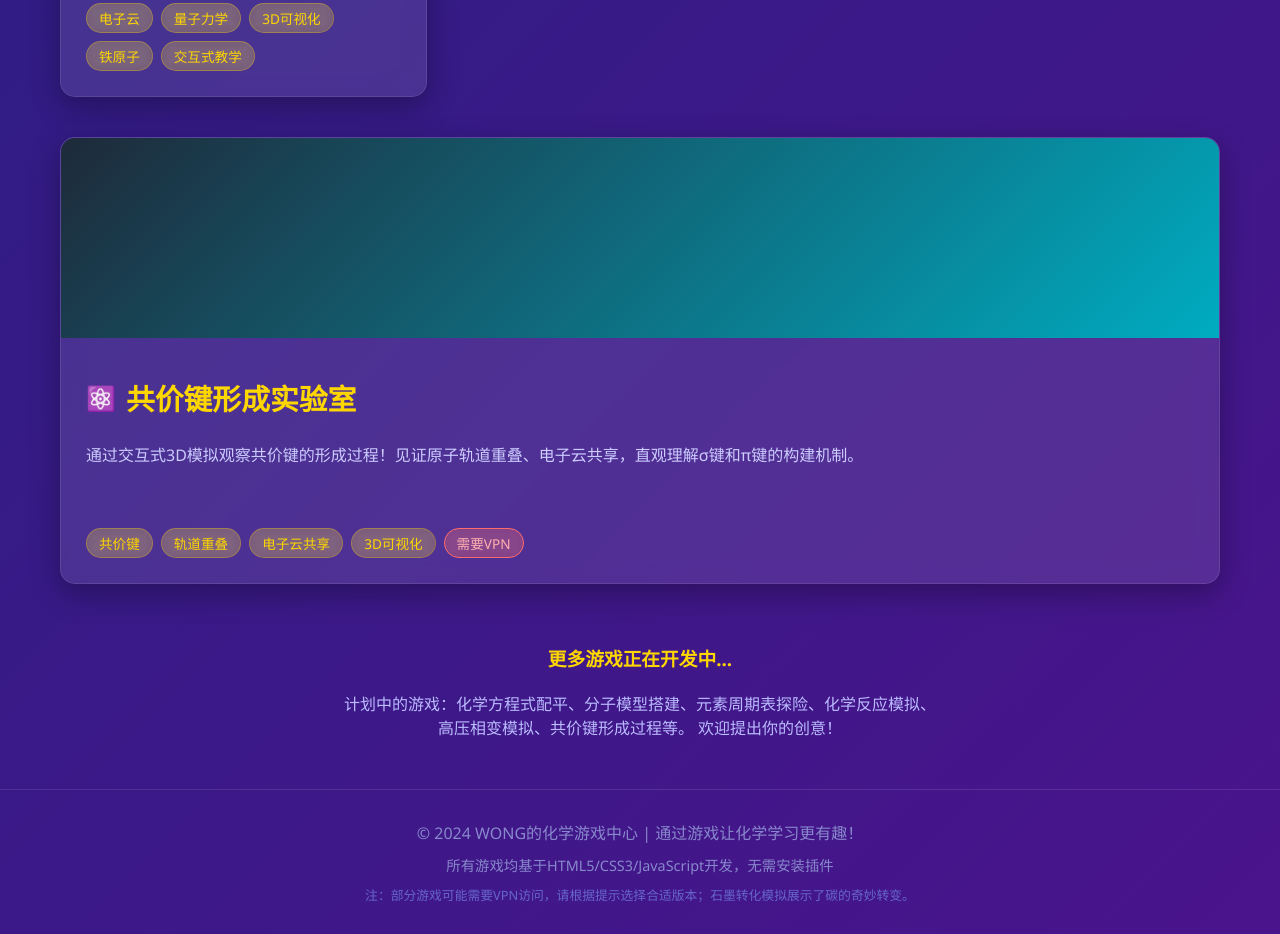
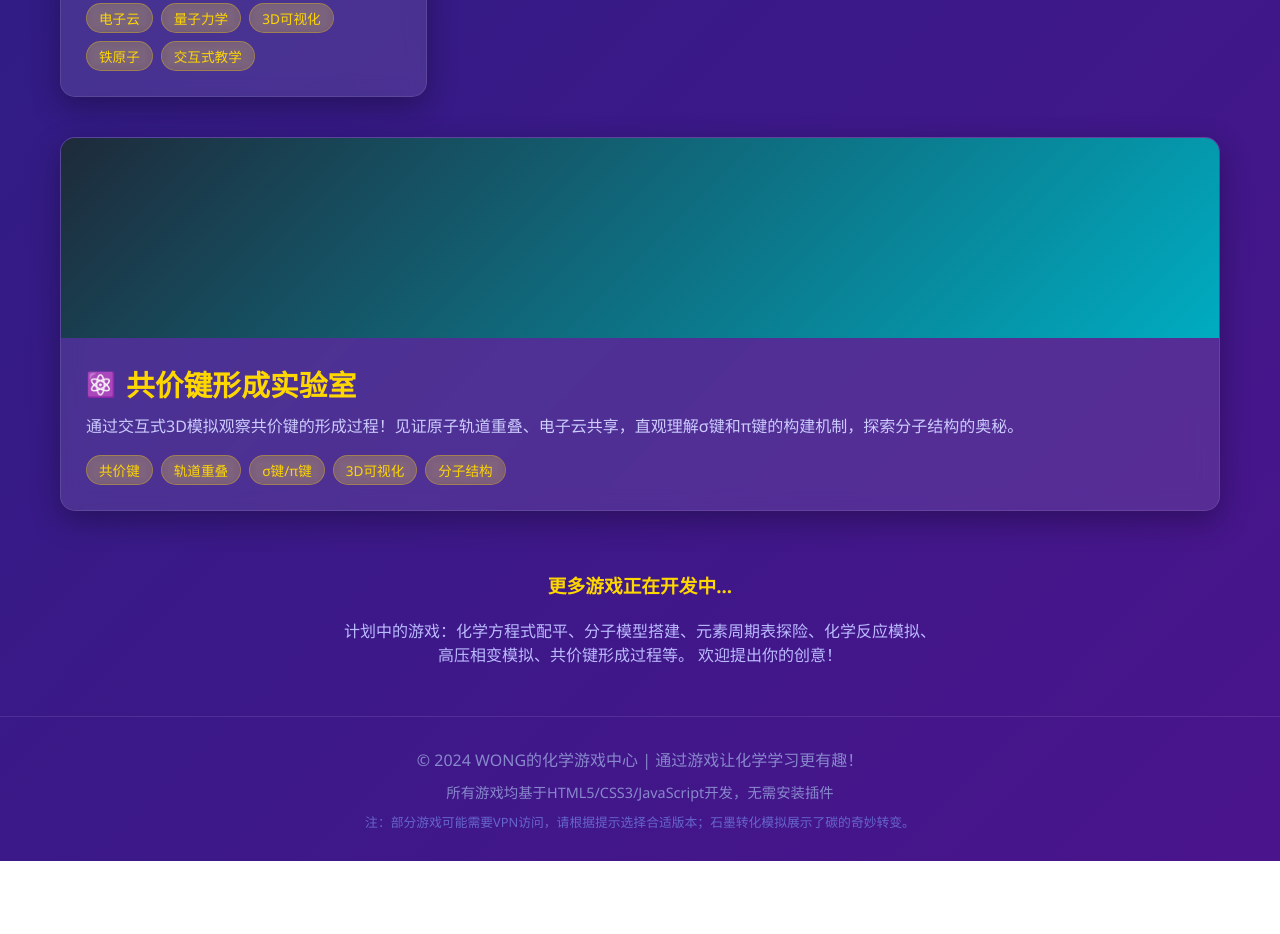
Before and after one commit to GrandmaChemistry/my-chemistry-games, a plain HTML site: page index.html in a window 1280 px wide. Shown: the part 1869-2803 px from the top of the page. After the commit the page ends 2730 px from the top, so only its background shows below. Drawn offline with Linux system fonts and the light colour scheme.

Commit message:
Update index.html

```diff
--- a/index.html
+++ b/index.html
@@ -426,25 +426,25 @@
 
 
 <!-- 共价键形成过程 -->
-<div class="game-card" style="display: flex; flex-direction: column; height: 100%;">
+<div class="game-card">
     <div class="game-preview" style="background: linear-gradient(135deg, #1e2a3a, #00acc1);">
         <div class="preview-overlay">
             <button class="play-btn" onclick="window.open('https://covalentlab.netlify.app/', '_blank')">开始探索</button>
         </div>
     </div>
-    <div class="game-info" style="flex: 1; display: flex; flex-direction: column;">
-        <h2 class="game-title" style="min-height: 70px; display: flex; align-items: center;">
+    <div class="game-info">
+        <h2 class="game-title">
             <span class="game-icon">⚛️</span> 共价键形成实验室
         </h2>
-        <p class="game-description" style="flex: 1; min-height: 70px; margin-bottom: 15px;">
-            通过交互式3D模拟观察共价键的形成过程！见证原子轨道重叠、电子云共享，直观理解σ键和π键的构建机制。
+        <p class="game-description">
+            通过交互式3D模拟观察共价键的形成过程！见证原子轨道重叠、电子云共享，直观理解σ键和π键的构建机制，探索分子结构的奥秘。
         </p>
-        <div class="game-tags" style="margin-top: auto;">
+        <div class="game-tags">
             <span class="tag">共价键</span>
             <span class="tag">轨道重叠</span>
-            <span class="tag">电子云共享</span>
+            <span class="tag">σ键/π键</span>
             <span class="tag">3D可视化</span>
-            <span class="tag tag-vpn">需要VPN</span>
+            <span class="tag">分子结构</span>
 
 
                </div>
```
